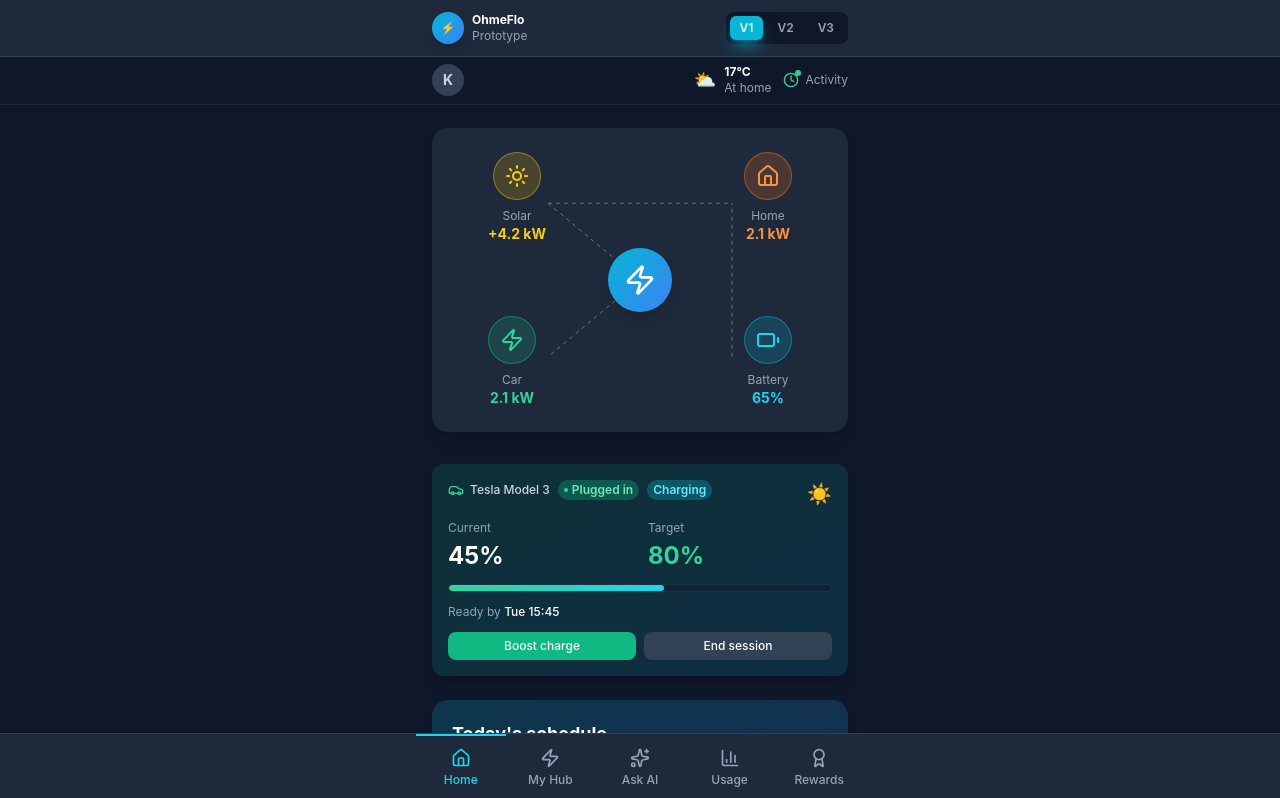
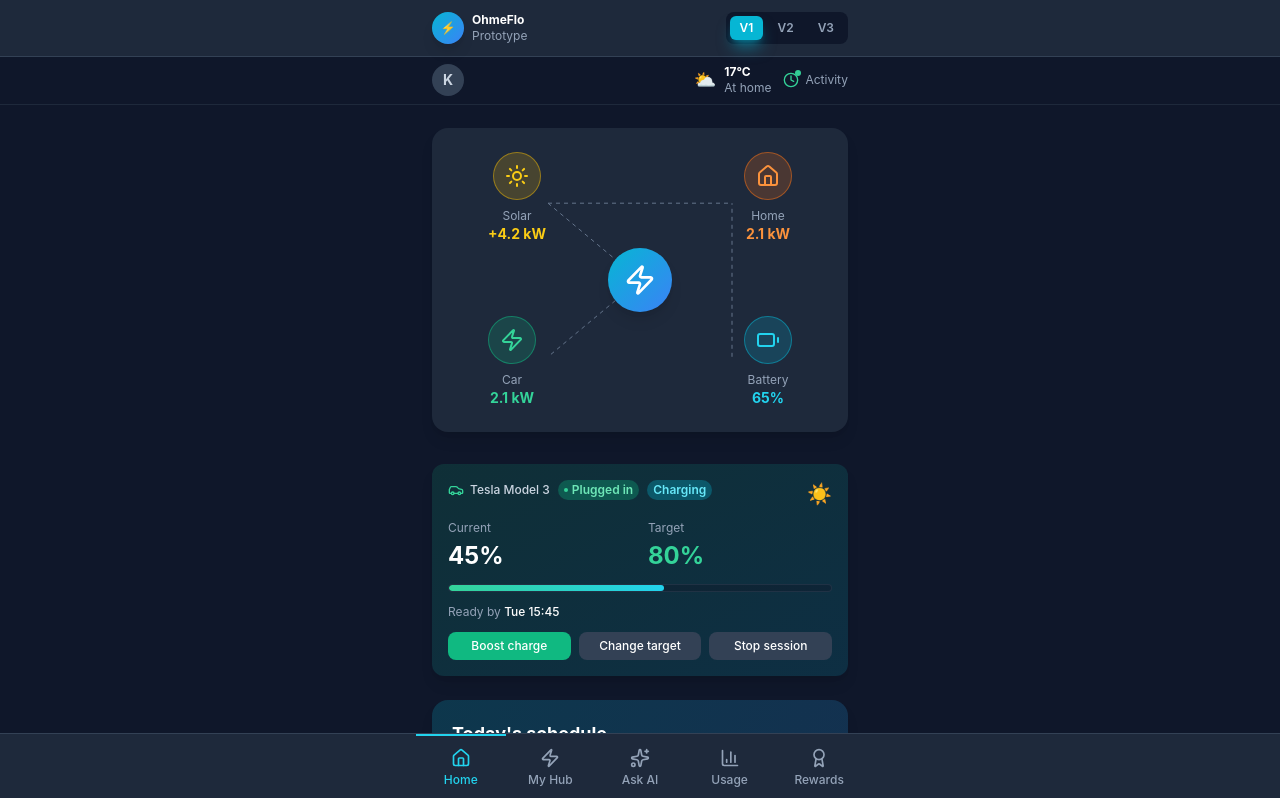
Before and after one commit to katyabeer-ohme/ohme-app-playground, a React (Create React App) app: page / in a window 1280 px wide. Shown: the top 798 px of the page. Built offline with nearby package versions, Linux system fonts and the light colour scheme.

Commit message:
Your message

```diff
--- a/src/App-v1/views/DashboardView.js
+++ b/src/App-v1/views/DashboardView.js
@@ -104,14 +104,18 @@ export default function DashboardView({ setScheduleOpen, setView }) {
 
             <p className="text-xs text-slate-400 mb-3">Ready by <span className="text-white font-medium">Tue 15:45</span></p>
 
-            <div className="flex gap-2">
-              <button className="flex-1 bg-emerald-500 hover:bg-emerald-600 text-white py-1.5 px-2 rounded-lg font-medium text-xs transition">
-                Boost charge
-              </button>
-              <button className="flex-1 bg-slate-700 hover:bg-slate-600 text-white py-1.5 px-2 rounded-lg font-medium text-xs transition">
-                End session
-              </button>
-            </div>
+            <div className="grid grid-cols-3 gap-2">
+            <button className="bg-emerald-500 hover:bg-emerald-600 text-white py-1.5 px-2 rounded-lg font-medium text-xs transition">
+              Boost charge
+            </button>
+            <button className="bg-slate-700 hover:bg-slate-600 text-white py-1.5 px-2 rounded-lg font-medium text-xs transition">
+              Change target
+            </button>
+            <button className="bg-slate-700 hover:bg-slate-600 text-white py-1.5 px-2 rounded-lg font-medium text-xs transition">
+              Stop session
+            </button>
+
+          </div>
           </div>
         </div>
       )}
--- a/src/App-v2/views/DashboardView.js
+++ b/src/App-v2/views/DashboardView.js
@@ -126,10 +126,20 @@ export default function DashboardView({ setScheduleOpen, setView, goalsExpanded,
             <p className="text-xs text-slate-300">2.1 kW</p>
           </div>
           <p className="text-xs text-slate-300 mb-4">Adding +23% between 11 AM and ~3:45 PM</p>
-          <div className="flex gap-2">
-            <button className="flex-1 bg-emerald-500 hover:bg-emerald-600 text-white py-2 px-3 rounded-lg font-medium text-xs transition">Boost charge</button>
-            <button className="flex-1 bg-slate-700 hover:bg-slate-600 text-white py-2 px-3 rounded-lg font-medium text-xs transition">Stop</button>
+
+          <div className="grid grid-cols-3 gap-2">
+            <button className="bg-emerald-500 hover:bg-emerald-600 text-white py-1.5 px-2 rounded-lg font-medium text-xs transition">
+              Boost charge
+            </button>
+            <button className="bg-slate-700 hover:bg-slate-600 text-white py-1.5 px-2 rounded-lg font-medium text-xs transition">
+              Change target
+            </button>
+            <button className="bg-slate-700 hover:bg-slate-600 text-white py-1.5 px-2 rounded-lg font-medium text-xs transition">
+              Stop session
+            </button>
+
           </div>
+
         </div>
       </div>
 
--- a/src/App-v3/views/DashboardView.js
+++ b/src/App-v3/views/DashboardView.js
@@ -98,11 +98,12 @@ export default function DashboardView({ setScheduleOpen, setView }) {
               Boost charge
             </button>
             <button className="bg-slate-700 hover:bg-slate-600 text-white py-1.5 px-2 rounded-lg font-medium text-xs transition">
+              Change target
+            </button>
+            <button className="bg-slate-700 hover:bg-slate-600 text-white py-1.5 px-2 rounded-lg font-medium text-xs transition">
               Stop session
             </button>
-            <button className="bg-slate-700 hover:bg-slate-600 text-white py-1.5 px-2 rounded-lg font-medium text-xs transition">
-              Change target
-            </button>
+
           </div>
         </div>
       </div>
```
